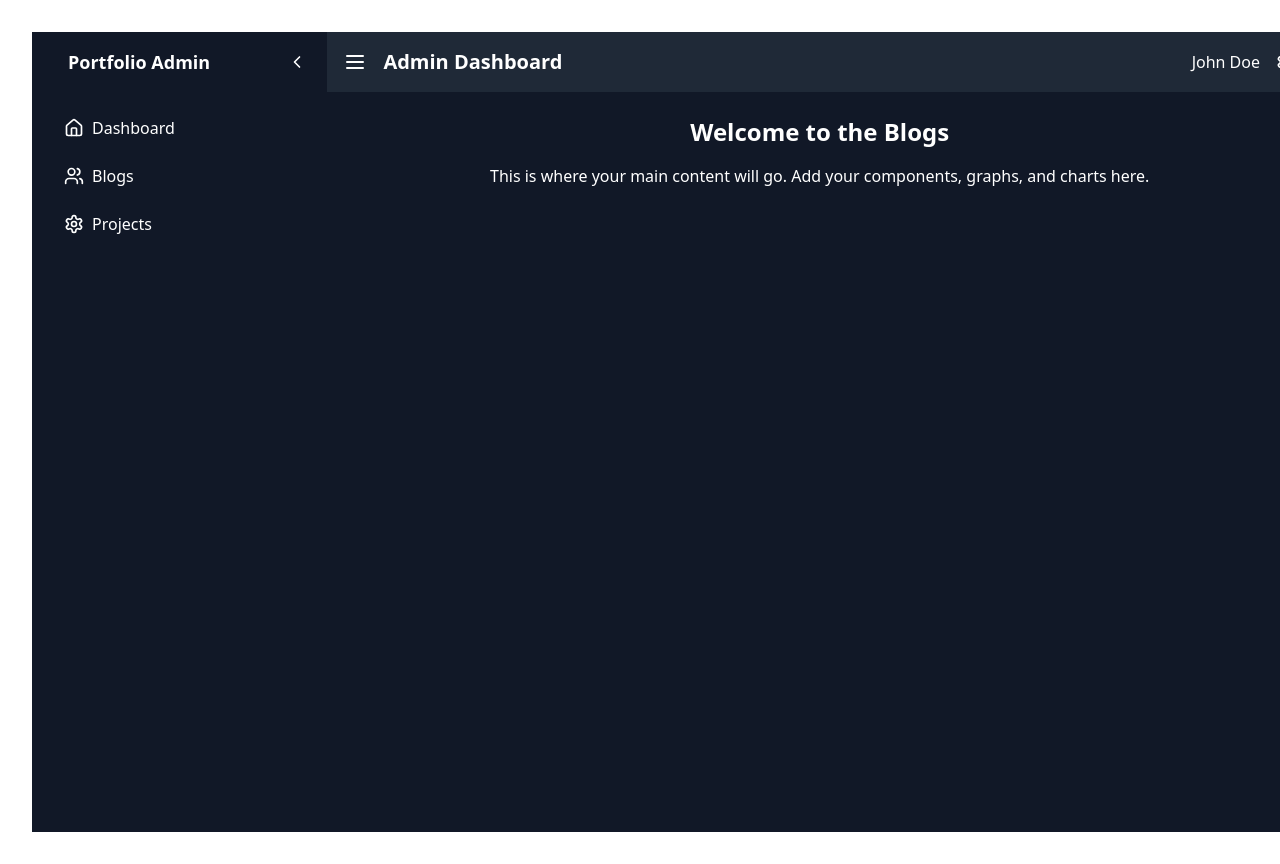
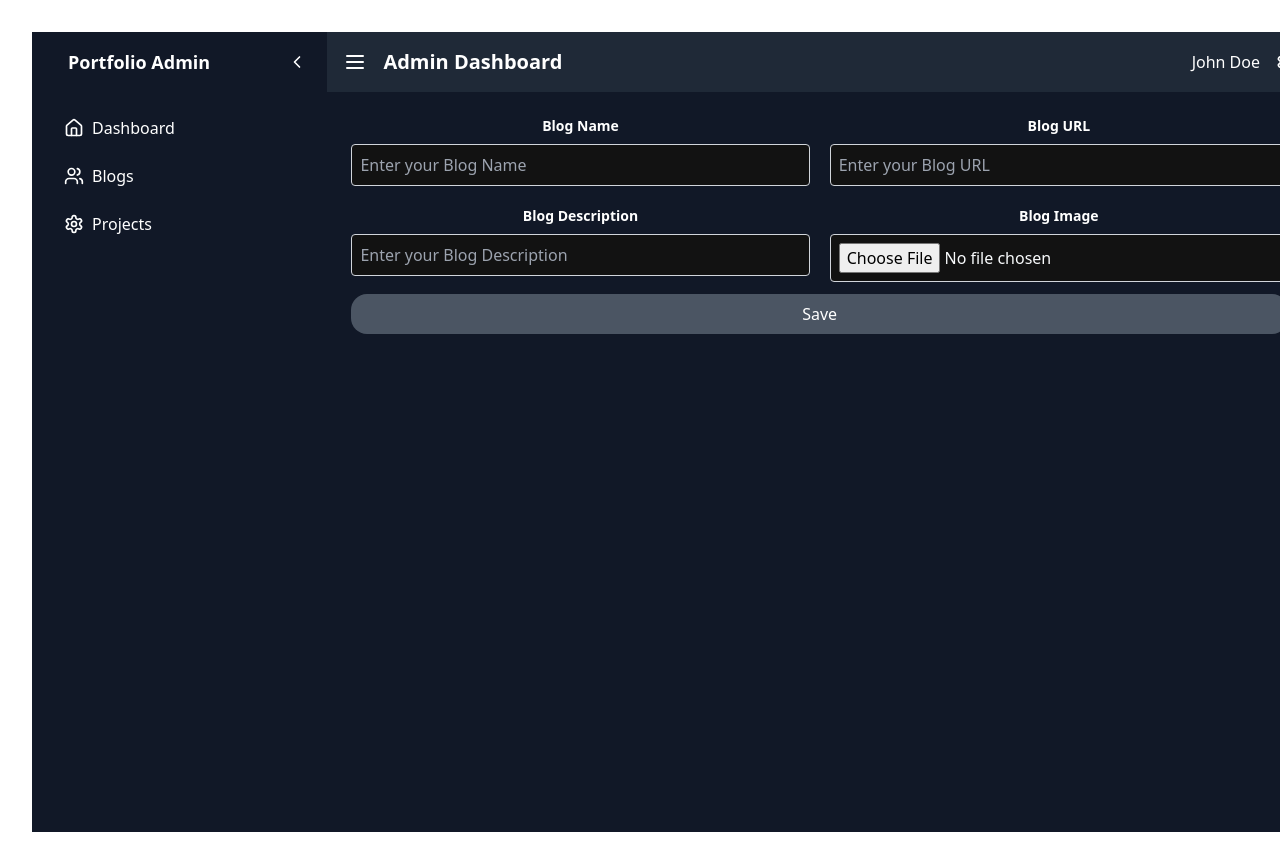
Before and after one commit to Karthikkk-24/PortfolioAdmin, a React app: page /blogs in a window 1280 px wide. Shown: the top 864 px of the page. Built offline with nearby package versions, Linux system fonts and the light colour scheme; sample sign-in values are in the browser's storage; the HTML template or start-up script is replaced by a standard one.

Commit message:
Blogs and Project Bug Fixed

```diff
--- a/src/pages/Blogs.jsx
+++ b/src/pages/Blogs.jsx
@@ -1,13 +1,91 @@
+import axios from 'axios';
+import { useState } from 'react';
+import BaseURL from '../components/BaseURL';
+import FormInput from '../components/FormInput';
+
 export default function Blogs() {
+    const [title, setTitle] = useState('');
+    const [url, setUrl] = useState('');
+    const [description, setDescription] = useState('');
+    const [image, setImage] = useState(null);
+
+    const handleImageChange = (file) => {
+        if (file) {
+            const reader = new FileReader();
+            reader.onloadend = () => {
+                setImage(reader.result);
+            };
+            reader.readAsDataURL(file);
+        }
+    };
+
+    const handleSubmit = async () => {
+        if (title === '' || url === '' || description === '' || !image) {
+            alert('All fields are required');
+            return;
+        }
+
+        try {
+            const response = await axios.post(
+                `${BaseURL()}/api/blogs/saveBlog`,
+                {
+                    title,
+                    url,
+                    description,
+                    image,
+                }
+            );
+
+            if (response.status === 201) {
+                alert('Blog saved successfully');
+                setTitle('');
+                setUrl('');
+                setDescription('');
+                setImage(null);
+            } else {
+                alert('Something went wrong');
+            }
+        } catch (error) {
+            console.log(error);
+            alert('Error saving blog');
+        }
+    };
+
     return (
         <div className="bg-gray-900 h-full w-full text-white p-6">
-            <h2 className="text-2xl font-bold mb-4">
-                Welcome to the Blogs
-            </h2>
-            <p>
-                This is where your main content will go. Add your components,
-                graphs, and charts here.
-            </p>
+            <div className="flex flex-col w-full h-auto gap-3">
+                <div className="grid w-full grid-cols-2 gap-5">
+                    <FormInput
+                        title="Blog Name"
+                        type="text"
+                        value={title}
+                        onChange={setTitle}
+                    />
+                    <FormInput
+                        title="Blog URL"
+                        type="text"
+                        value={url}
+                        onChange={setUrl}
+                    />
+                    <FormInput
+                        title="Blog Description"
+                        type="text"
+                        value={description}
+                        onChange={setDescription}
+                    />
+                    <FormInput
+                        title="Blog Image"
+                        type="file"
+                        onChange={handleImageChange}
+                    />
+                </div>
+                <button
+                    onClick={handleSubmit}
+                    className="w-full bg-gray-600 text-white p-2 rounded-2xl hover:bg-gray-700"
+                >
+                    Save
+                </button>
+            </div>
         </div>
     );
 }
```
Also changed, not shown: 1 other file (tests, documents, lock files or other folders).
